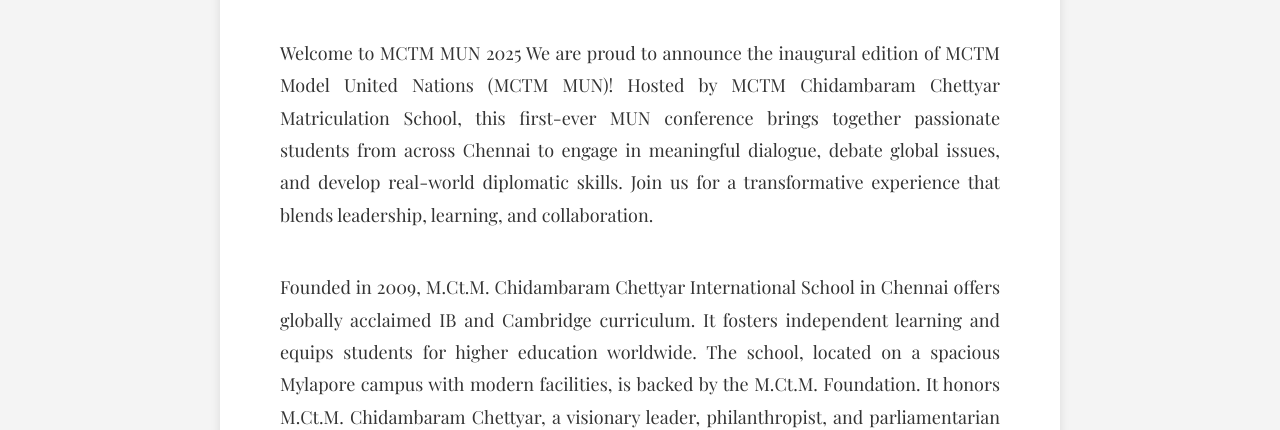
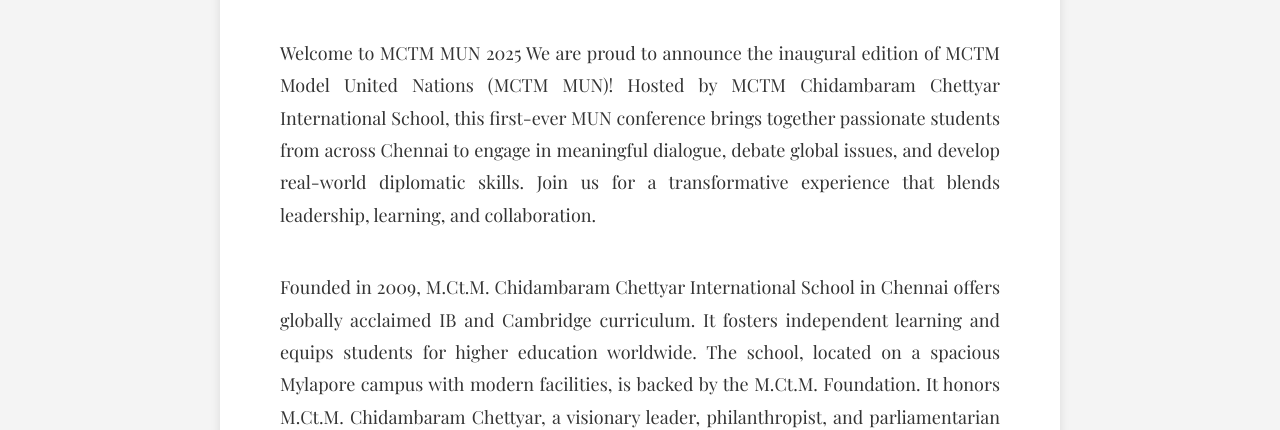
Before and after one commit to mentorsphere/mctmMUN, a plain HTML site: page index.html in a window 1280 px wide. Shown: the part 667-1097 px from the top of the page. Drawn offline with nearby package versions, Linux system fonts and the light colour scheme; a web font is replaced by a local one.

Commit message:
international

```diff
--- a/index.html
+++ b/index.html
@@ -53,7 +53,7 @@
     <p class="maintext">Welcome to MCTM MUN 2025
 
       We are proud to announce the inaugural edition of MCTM Model United Nations (MCTM MUN)! Hosted by MCTM Chidambaram
-      Chettyar Matriculation School, this first-ever MUN conference brings together passionate students from across
+      Chettyar International  School, this first-ever MUN conference brings together passionate students from across
       Chennai to engage in meaningful dialogue, debate global issues, and develop real-world diplomatic skills. Join us
       for a transformative experience that blends leadership, learning, and collaboration.
 
```
